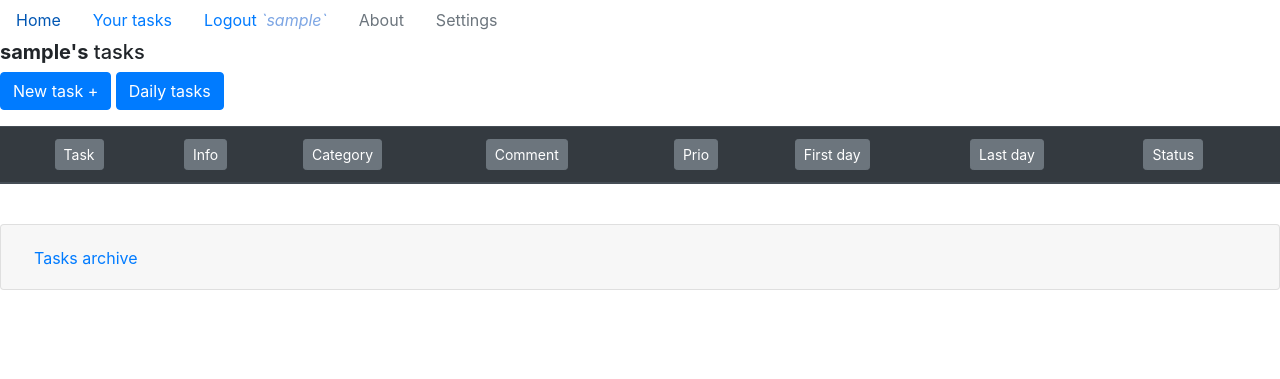
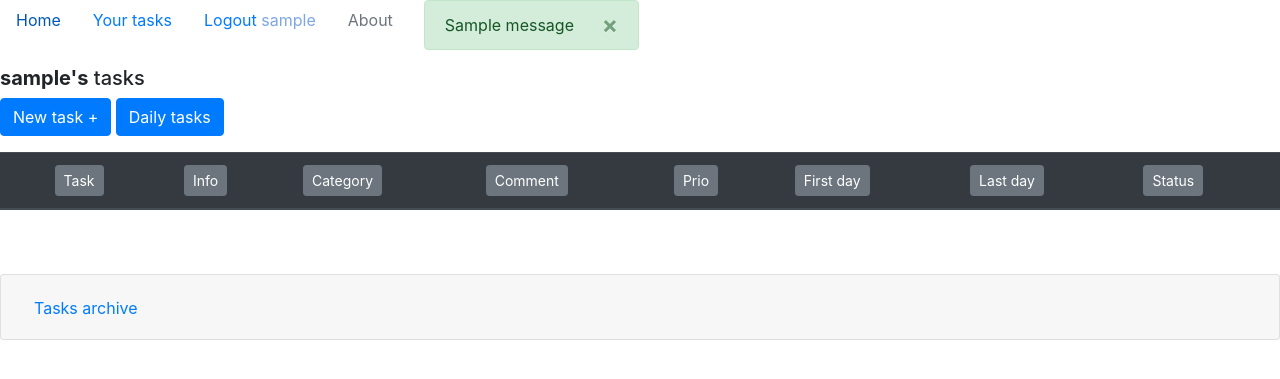
Before and after one commit to OrJaku/check-helper, a Django app: page /tasks_list/1/update_task in a window 1280 px wide. Shown: the top 379 px of the page. Run offline with Django 3.2, Linux system fonts and the light colour scheme; a user stored in the database is signed in; tables that the repository leaves empty hold one stand-in row (values such as "Sample post"); one stand-in notice (Sample message) is shown; lists and menus that the app fills with data are empty; some libraries are stand-ins or nearby versions.

Commit message:
Added feature -  messages (flash)

```diff
--- a/checkhelper/urls.py
+++ b/checkhelper/urls.py
@@ -9,7 +9,7 @@ from tasks.views import home, \
     task_detail, \
     update_task, \
     delete_task, \
-    settings, \
+    daily_tasks_settings, \
     delete_daily_task
 
 
@@ -27,6 +27,6 @@ urlpatterns = [
     path('change_task_status/', change_task_status, name='change_task_status'),
     path('delete_task/', delete_task, name='delete_task'),
 
-    path('settings/', settings, name='settings'),
+    path('daily_tasks_settings/', daily_tasks_settings, name='daily_tasks_settings'),
     path('delete_daily_task/', delete_daily_task, name='delete_daily_task')
 ]
--- a/tasks/views.py
+++ b/tasks/views.py
@@ -1,6 +1,7 @@
 from django.shortcuts import render, redirect
 from django.contrib.auth.decorators import login_required
 from django.contrib.auth import authenticate, login, logout
+from django.contrib import messages
 from .models import Task, Brand, DailyTask
 import datetime
 from datetime import timedelta
@@ -39,6 +40,8 @@ def tasks_list(request):
         return task
 
     sort = "end_data"
+    sort_archive = "-end_data"
+
     current_date = datetime.date.today()
 
     tasks_user = Task.objects.all().filter(user=request.user).filter(brand=1)
@@ -52,6 +55,7 @@ def tasks_list(request):
         except ValueError:
             days = 0
         if days < 0:
+
             if task_daily_user.done is True and task_daily_user.brand.id == 2:
                 daily_task_completed = DailyTask.objects.get(name=task_daily_user.name)
                 daily_task_completed.completed += 1
@@ -102,6 +106,8 @@ def tasks_list(request):
                 user=request.user,
             )
             daily_task.save()
+            messages.success(request, f"New daily task '{tag}' has been added ")
+
             return redirect("/tasks_list/")
 
         elif "sort" in request.POST:
@@ -150,6 +156,7 @@ def tasks_list(request):
             else:
                 pass
             new_task(name, category, info, description, priority, request.user, start_data, end_data).save()
+            messages.success(request, f"New task '{name}' has been added ")
             return redirect('/tasks_list/')
 
         else:
@@ -188,7 +195,7 @@ def tasks_list(request):
         return zipped_list
 
     tasks_user_with_date_difference = zipping(tasks_user.order_by(sort))
-    tasks_user_archive_with_date_difference = zipping(tasks_user_archive.order_by(sort))
+    tasks_user_archive_with_date_difference = zipping(tasks_user_archive.order_by(sort_archive))
     tasks_daily_user_with_date_difference = zipping(tasks_daily_user.order_by(sort))
 
     context = {
@@ -247,6 +254,7 @@ def delete_task(request):
         task_id = request.POST["delete_task"]
         task = Task.objects.get(id=task_id)
         task.delete()
+        messages.warning(request, f"Task {task.name} deleted")
         return redirect(f"/tasks_list/")
     return render(request, 'tasks_list.html', {})
 
@@ -273,11 +281,12 @@ def update_task(request, task_id):
         else:
             task.end_data = end_data
         task.save()
+        messages.info(request, f"Task {task.name} updated")
         return redirect(f'/tasks_list/{task_id}')
     return render(request, 'tasks_list.html', {})
 
 
-def settings(request):
+def daily_tasks_settings(request):
     return render(request, 'home.html', {})
 
 
@@ -286,8 +295,8 @@ def delete_daily_task(request):
     if request.method == "POST":
         task_id = request.POST["delete_daily_task"]
         daily_task = DailyTask.objects.get(id=task_id)
-
         daily_task.delete()
+        messages.warning(request, f"Daily task {daily_task.tag} deleted")
         return redirect(f"/tasks_list/")
     return render(request, 'tasks_list.html', {})
 
@@ -299,9 +308,10 @@ def user_login(request):
         user = authenticate(request, username=username, password=password)
         if user is not None:
             login(request, user)
+            messages.success(request, f'Login success as user: {username}')
             return redirect('/tasks_list/')
         else:
-            print("invalid login or password")
+            messages.error(request, 'Invalid login or password')
         return render(request, 'home.html', {})
     else:
         return render(request, 'user_login.html', {})
@@ -309,4 +319,5 @@ def user_login(request):
 
 def user_logout(request):
     logout(request)
+    messages.info(request, 'You are logged out')
     return redirect('/')
--- a/templates/base.html
+++ b/templates/base.html
@@ -16,6 +16,7 @@
       <script src="//ajax.googleapis.com/ajax/libs/jquery/1.7.1/jquery.min.js" type="text/javascript"></script>
 
    {% include 'navbars.html'%}
+
    {% block page %}{% endblock %}
   </body>
 
--- a/templates/navbars.html
+++ b/templates/navbars.html
@@ -13,16 +13,24 @@
       </li>
     {%else%}
     <li class="nav-item">
-      <a class="nav-link" href="/user_logout">Logout <i><font color="#7DA6E4">`{{request.user}}`</font></i></a>
+      <a class="nav-link" href="/user_logout">Logout <font color="#7DA6E4">{{request.user}}</font></a>
     </li>
     {%endif%}
     <li class="nav-item">
       <a class="nav-link disabled" href="#">About</a>
     </li>
-    {%if request.user.is_authenticated%}
     <li class="nav-item">
-      <a class="nav-link disabled" href="/settings">Settings</a>
+          <div class="container">
+        {% for message in messages %}
+          <div class="alert {{ message.tags }} alert-dismissible" role="alert">
+            <button type="button" class="close" data-dismiss="alert" aria-label="Close">
+              <span aria-hidden="true">&times;</span>
+            </button>
+            {{ message }}
+          </div>
+        {% endfor %}
+      </div>
     </li>
-    {%endif%}
+
   </ul>
 </nav>
--- a/templates/tasks_list.html
+++ b/templates/tasks_list.html
@@ -18,7 +18,7 @@
     </div>
     <div class="collapse" id="collapseDailyTasks">
         <div class="card card-body">
-              {% include 'settings.html' %}
+              {% include 'daily_tasks_settings.html' %}
         </div>
     </div>
 
@@ -110,9 +110,14 @@
                     </form>
                 </center>
             </td>
-                </tr>
+</tr>
         {%endif%}
   {%endfor%}
+
+<tr>
+    <th scope="row"></th>
+</tr>
+
 <!--#### Standard Tasks ####-->
 
   {%for task, diff in tasks%}
```
Also changed, not shown: checkhelper/settings.py (+10 -0 lines), tasks/migrations/0018_auto_20200409_2057.py (added), templates/daily_tasks_settings.html (renamed from templates/settings.html), 1 other file.
